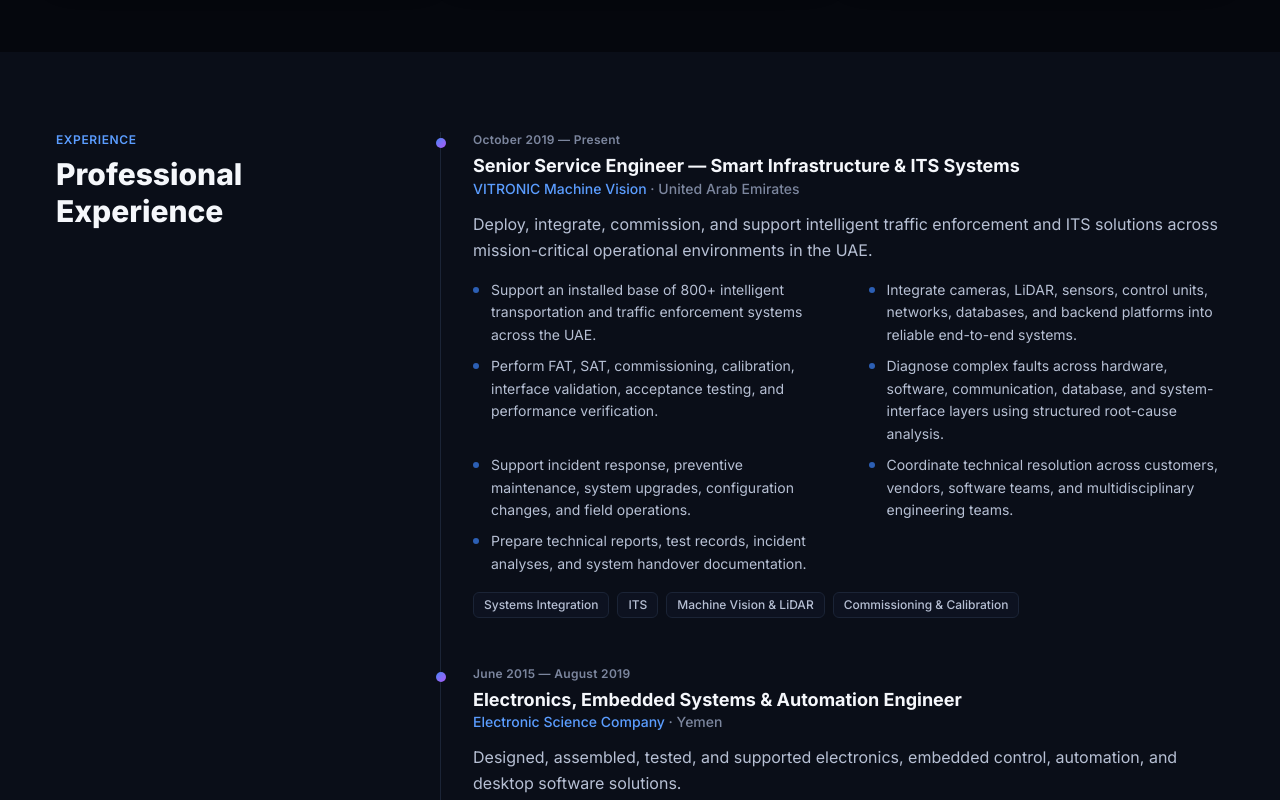
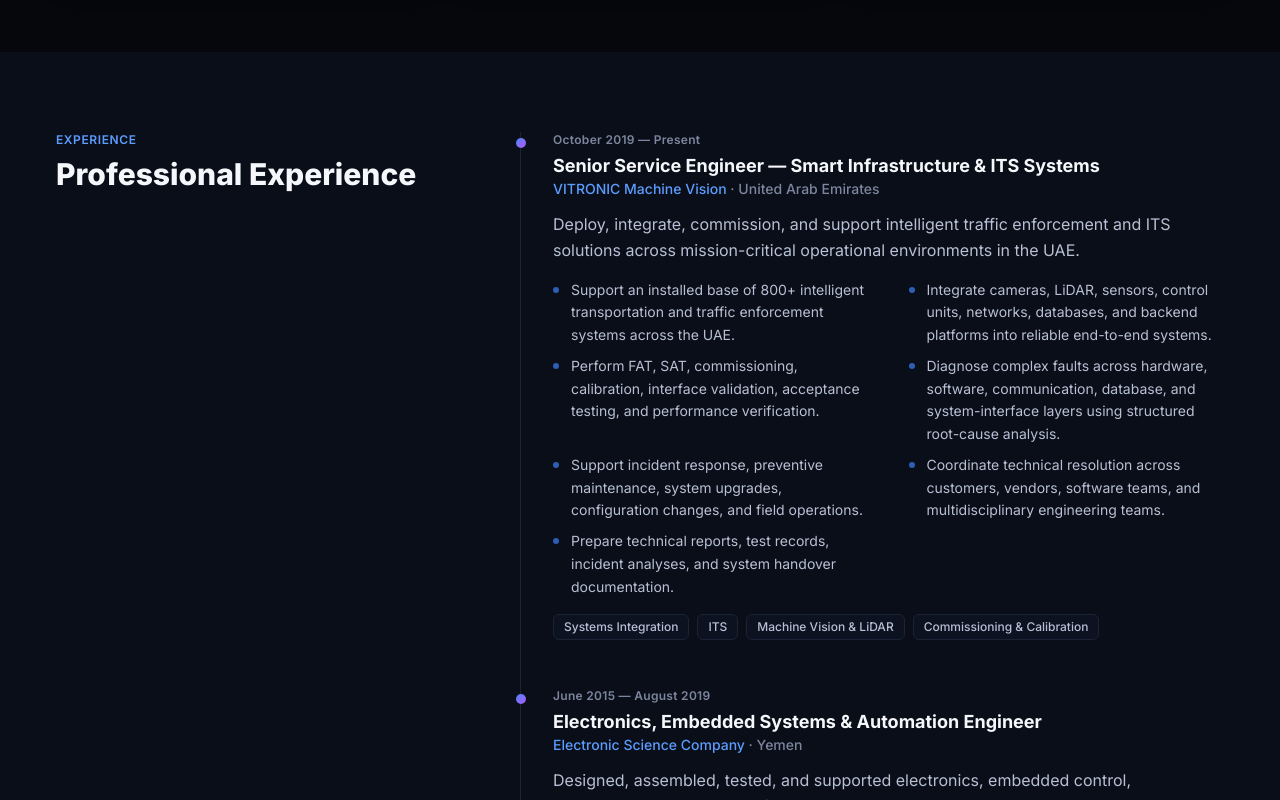
Before and after one commit to Mahyoub88/Mahyoub88.github.io, a React (Vite) app: page / in a window 1280 px wide. Shown: the part 1780-2580 px from the top of the page. Built offline with nearby package versions, Linux system fonts and the light colour scheme.

Commit message:
style(experience): widen the rail and let bullets use the column [skip ci]
Written via AI Shared Memory MCP by Mahyoub88.

```diff
--- a/src/components/Experience.tsx
+++ b/src/components/Experience.tsx
@@ -10,7 +10,7 @@ export function Experience() {
         {/* Same two-column rail as About: the heading holds the left column so
             the timeline keeps a readable measure without leaving the right half
             of a wide screen empty. */}
-        <div className="grid gap-8 lg:grid-cols-[minmax(0,20rem)_minmax(0,1fr)] lg:gap-16">
+        <div className="grid gap-8 lg:grid-cols-[minmax(0,24rem)_minmax(0,1fr)] lg:gap-20">
           <div className="lg:sticky lg:top-28 lg:self-start">
             <p className="text-xs font-semibold tracking-wider text-brand-blue-400">EXPERIENCE</p>
             <h2 className="mt-2 text-3xl font-extrabold leading-tight text-[var(--text-1)]">
@@ -51,7 +51,7 @@ export function Experience() {
                 {/* Two bullet columns on very wide screens: one long column
                     beside a sticky heading is what left the right side empty. */}
                 {item.bullets && item.bullets.length > 0 && (
-                  <ul className="mt-4 grid max-w-[115ch] gap-x-10 gap-y-2 xl:grid-cols-2">
+                  <ul className="mt-4 grid max-w-none gap-x-10 gap-y-2 xl:grid-cols-2">
                     {item.bullets.map((bullet, i) => (
                       <li key={i} className="flex gap-3 text-sm leading-relaxed text-[var(--text-2)]">
                         <span
```
